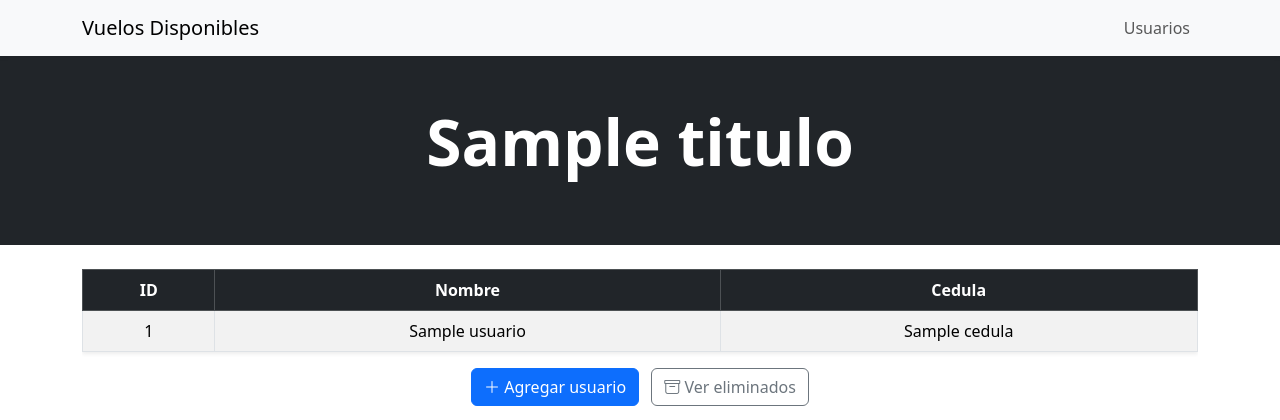
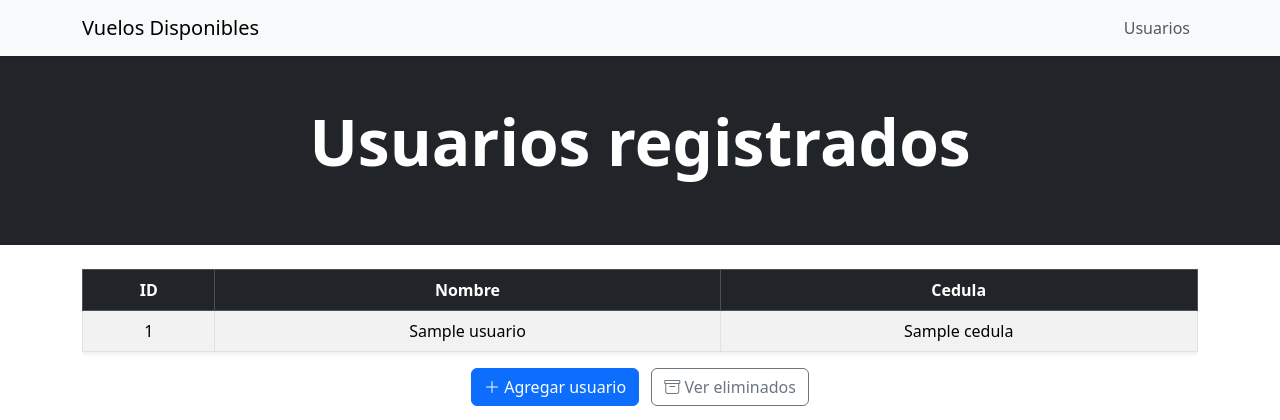
Before and after one commit to Aldemitar/PARCIAL_FINAL, a FastAPI app: template templates/usuarios_registro.html in a window 1280 px wide. Shown: the top 420 px of the page. Run offline with FastAPI, Linux system fonts and the light colour scheme; the template is opened without the code that fills it: most values are stand-ins (such as "Sample title", 1, 10 or a date in 2020); parts of the project's set-up code (start-up, migrations or seed data) failed here and were passed over.

Commit message:
Se modificó la ruta de acuerdo a los endpoints para crear usuario

```diff
--- a/templates/usuarios_registro.html
+++ b/templates/usuarios_registro.html
@@ -4,7 +4,7 @@
 
     <header class="bg-dark text-white py-5">
         <div class="container text-center">
-            <h1 class="display-3 fw-bold mb-3">{{ titulo }}</h1>
+            <h1 class="display-3 fw-bold mb-3">Usuarios registrados</h1>
         </div>
     </header>
     <br>
@@ -31,10 +31,10 @@
             </table>
         </div>
         <div class="mb-4 text-center">
-            <a href="/vehiculos/add" class="btn btn-primary me-2">
+            <a href="/usuarios/add" class="btn btn-primary me-2">
                 <i class="bi bi-plus-lg"></i> Agregar usuario
             </a>
-            <a href="/vehiculos_eliminados" class="btn btn-outline-secondary">
+            <a href="/usuarios_eliminados" class="btn btn-outline-secondary">
                 <i class="bi bi-archive"></i> Ver eliminados
             </a>
         </div>
```
